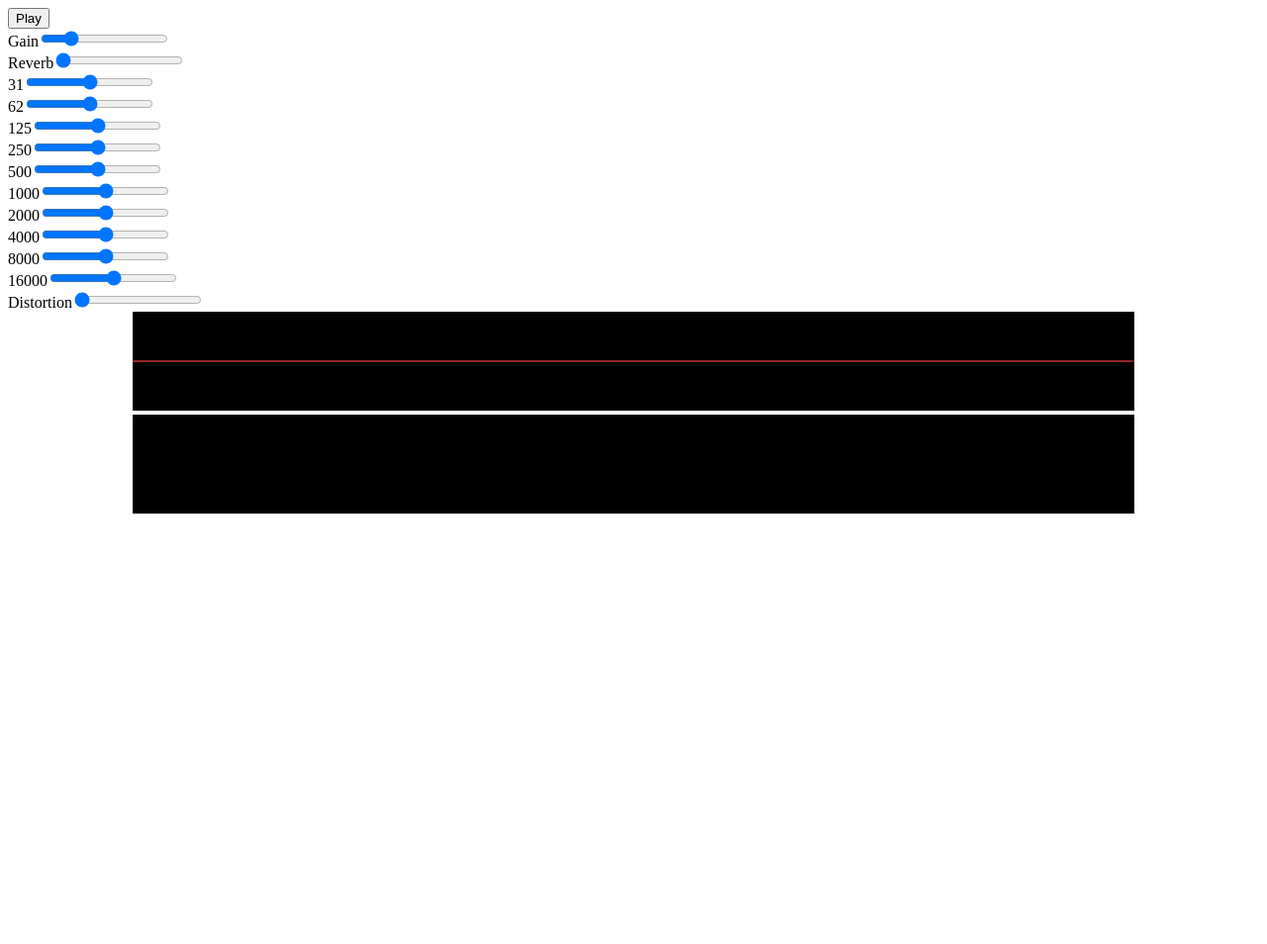
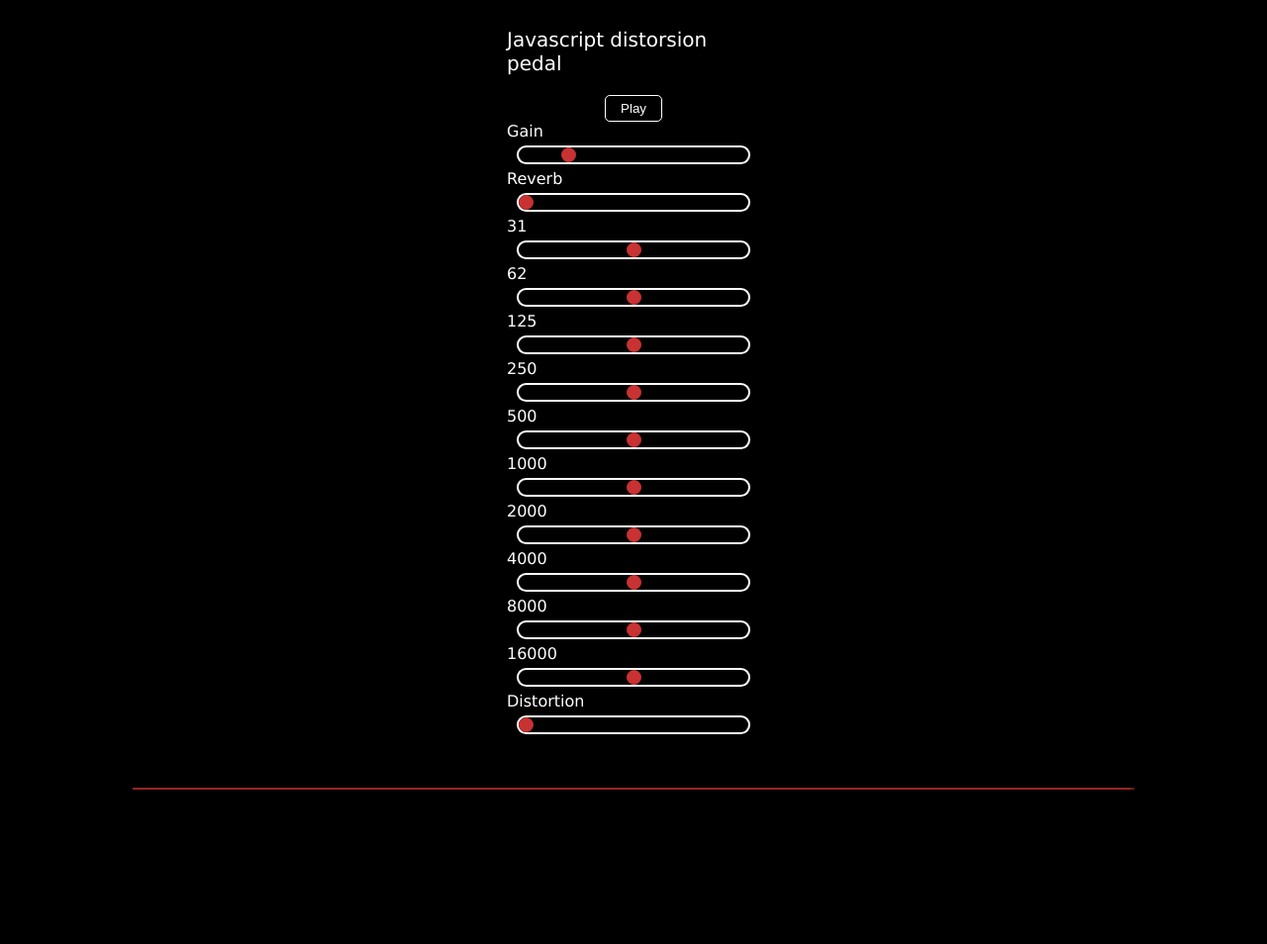
Before and after one commit to Okazari/javascript-distortion-pedal, a website with bundled scripts: page index.html in a window 1280 px wide. Shown: the whole page at 99% size. Before the commit the page ends 800 px from the top, so only its background shows below. Built offline with nearby package versions, Linux system fonts and the light colour scheme; files whose address does not match are found by name.

Commit message:
Juste some style :kiss

```diff
--- /dev/null
+++ b/index.css
@@ -0,0 +1,69 @@
+body {
+  background-color: black;
+  color: white;
+  font-family: Verdana, Geneva, Tahoma, sans-serif;
+}
+
+#container {
+  display: flex;
+  flex-direction: column;
+  align-items: center;
+}
+
+#container > div {
+  display: flex;
+  flex-direction: column;
+  width: 20vw;
+}
+
+#container > div > input {
+  margin: 5px 10px;
+  -webkit-appearance: none;
+  background-color: transparent;
+  border: solid 2px white;
+  border-radius: 15px;
+}
+
+button {
+  background-color: transparent;
+  color: white;
+  border: solid 1px;
+  border-radius: 5px;
+  padding: 5px 15px;
+  cursor: pointer;
+  transition: .2s;
+}
+
+button:hover {
+  color: black;
+  background-color: white;
+}
+
+#container > div.title {
+  align-items: center;
+  margin: 20px;
+  font-size: 20px;
+}
+
+#container > div > input:focus {
+  outline: none;
+}
+
+#container > div > input::-webkit-slider-thumb {
+  -webkit-appearance: none;
+  width: 15px;
+  height: 15px;
+  background-color: rgb(200, 50, 50);
+  border: solid 1px rgb(200, 50, 50);
+  border-radius: 15px;
+}
+
+#container > div > input::-ms-track {
+  width: 100%;
+  cursor: pointer;
+
+  /* Hides the slider so custom styles can be added */
+  background: transparent;
+  border-color: transparent;
+  color: transparent;
+}
--- a/index.html
+++ b/index.html
@@ -3,11 +3,12 @@
   <head>
     <meta charset="utf-8">
     <title>Javascript distorsion pedal</title>
-    <!--<link rel="stylesheet" href="index.css" media="screen" title="no title" charset="utf-8">-->
+    <link rel="stylesheet" href="index.css" media="screen" title="no title" charset="utf-8">
   </head>
 
   <body>
     <div id="container">
+      <div class="title">Javascript distorsion pedal</div>
       <button id="play">Play</button>
     </div>
     <canvas id="oscilloscope" style="width:80%; height:100px; margin-left:10%;"></canvas>
```
